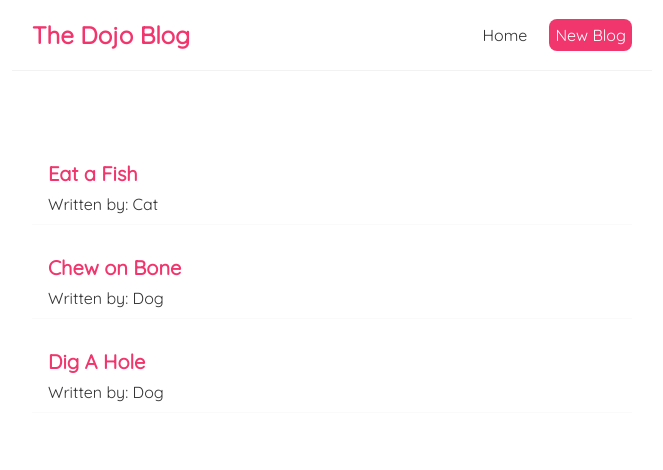
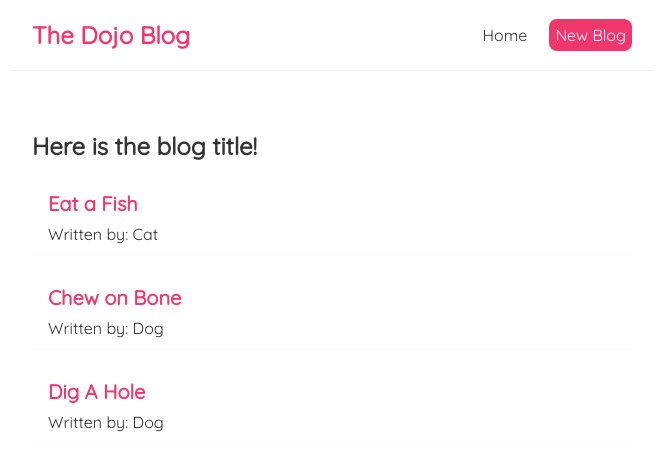
Before and after one commit to JonathanABarnett/NetNinjaDojoBlog, a React (Create React App) app: page / in a window 1280 px wide. Shown: the top 470 px of the page, without its empty margins (308-971 px from the left). Built offline with nearby package versions, Linux system fonts and the light colour scheme.

Commit message:
Lesson 11 - Passing Props

```diff
--- /dev/null
+++ b/src/BlogList.js
@@ -0,0 +1,18 @@
+const BlogList = ({ blogs, title }) => {
+  return (
+    <div className="blog-list">
+      {/* array.map((nameOfEachItem) =>
+        { key={nameOfEachItem.id} need a unique key so that react can go through each item}
+    */}
+      <h2>{title}</h2>
+      {blogs.map((blog) => (
+        <div className="blog-preview" key={blog.id}>
+          <h2>{blog.title}</h2>
+          <p>Written by: {blog.author}</p>
+        </div>
+      ))}
+    </div>
+  );
+};
+
+export default BlogList;
--- a/src/Home.js
+++ b/src/Home.js
@@ -1,4 +1,5 @@
 import { useState } from "react";
+import BlogList from "./BlogList";
 
 const Home = () => {
   // [varName, setVarName] = useState(initialValue);
@@ -10,15 +11,7 @@ const Home = () => {
 
   return (
     <div className="home">
-      {/* array.map((nameOfEachItem) =>
-        { key={nameOfEachItem.id} need a unique key so that react can go through each item}
-    */}
-      {blogs.map((blog) => (
-        <div className="blog-preview" key={blog.id}>
-          <h2>{blog.title}</h2>
-          <p>Written by: {blog.author}</p>
-        </div>
-      ))}
+      <BlogList blogs={blogs} title="Here is the blog title!" />
     </div>
   );
 };
```
Also changed, not shown: 1 other file (tests, documents, lock files or other folders).
